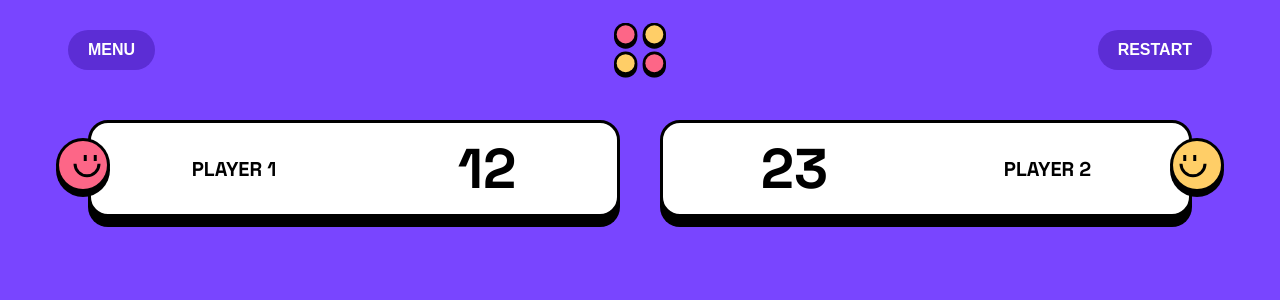
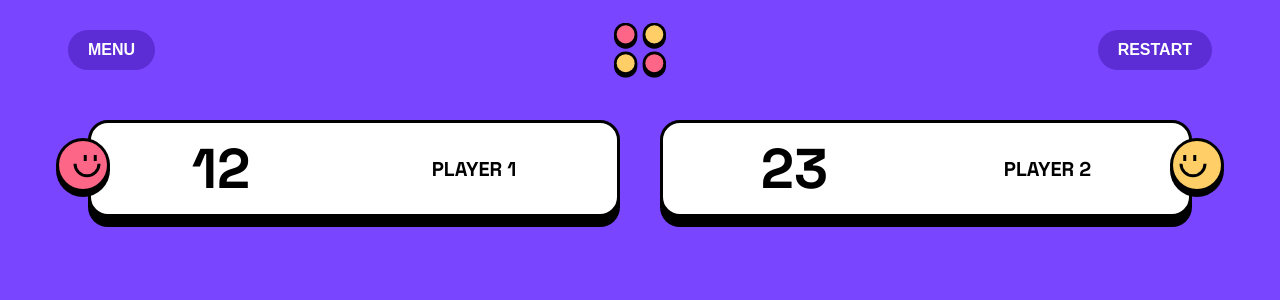
Before and after one commit to ZiyueChloeZhang/connect-four, a React (Vite) app: page / in a window 1280 px wide. Shown: the top 300 px of the page. Built offline with nearby package versions, Linux system fonts and the light colour scheme.

Commit message:
minor fix

```diff
--- a/src/components/MainPage/MainPage.scss
+++ b/src/components/MainPage/MainPage.scss
@@ -8,11 +8,6 @@
   justify-content: space-between;
   margin: 50px 20px;
   gap: 50px;
-
-  @include md {
-    margin: 30px 68px;
-    background: $purple-light;
-  }
 
   nav {
     width: 100%;
@@ -31,10 +26,6 @@
       left: 50%;
       top: 50%;
       transform: translate(-50%, -50%);
-
-      @include md {
-        width: 52px;
-      }
     }
   }
 
@@ -43,9 +34,6 @@
     flex-direction: row;
     justify-content: space-between;
     gap: 20px;
-    @include md {
-      gap: 40px;
-    }
     margin: 0 20px;
 
     .score-board {
@@ -59,16 +47,6 @@
         display: flex;
         flex-direction: column;
         align-items: center;
-
-        @include md {
-          &.score-info-1 {
-            flex-direction: row;
-          }
-          &.score-info-2 {
-            flex-direction: row-reverse;
-          }
-          justify-content: space-around;
-        }
 
         .player-name {
           @include heading-xs;
@@ -102,3 +80,30 @@
     }
   }
 }
+
+@include md {
+  #main-page {
+    margin: 30px 68px;
+    background: $purple-light;
+
+    nav #logo {
+      width: 52px;
+    }
+
+    .score-boards {
+      gap: 40px;
+
+      .score-board {
+        .score-info {
+          justify-content: space-around;
+          &:first-of-type {
+            flex-direction: row;
+          }
+          &:last-of-type {
+            flex-direction: row-reverse;
+          }
+        }
+      }
+    }
+  }
+}
--- a/src/components/MainPage/MainPage.tsx
+++ b/src/components/MainPage/MainPage.tsx
@@ -18,14 +18,14 @@ const MainPage: React.FC<MainPageProps> = ({ pause, restart }) => {
             </nav>
             <div className='score-boards'>
                 <div className='score-board'>
-                    <div className='score-info score-info-1'>
+                    <div className='score-info'>
                         <div className='player-name'>player 1</div>
                         <div className='score'>12</div>
                     </div>
                     <img src={playerOneIcon} alt="player one icon" id='player-one-icon' />
                 </div>
                 <div className='score-board'>
-                    <div className='score-info score-info-2'>
+                    <div className='score-info'>
                         <div className='player-name'>player 2</div>
                         <div className='score'>23</div>
                     </div>
```
